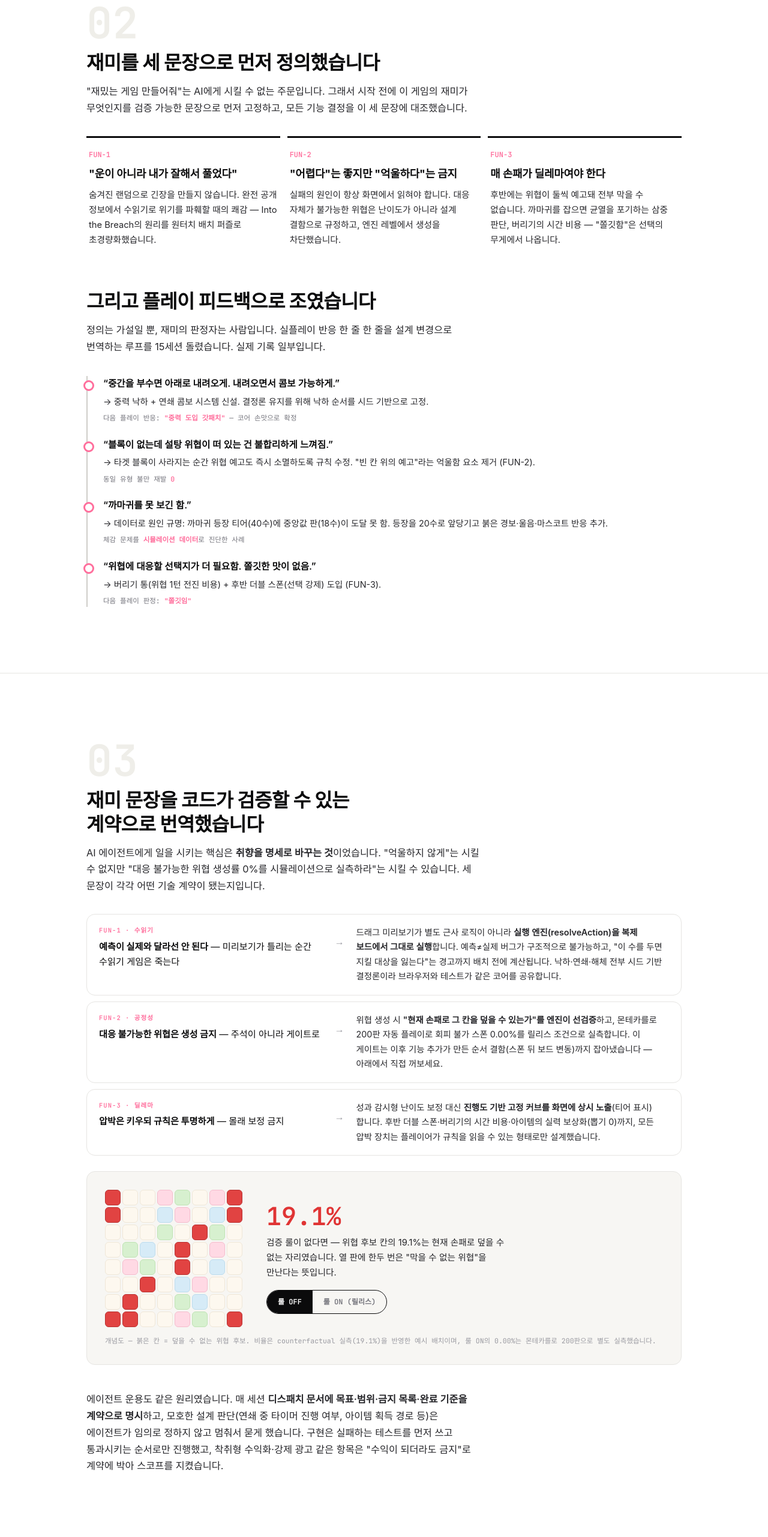
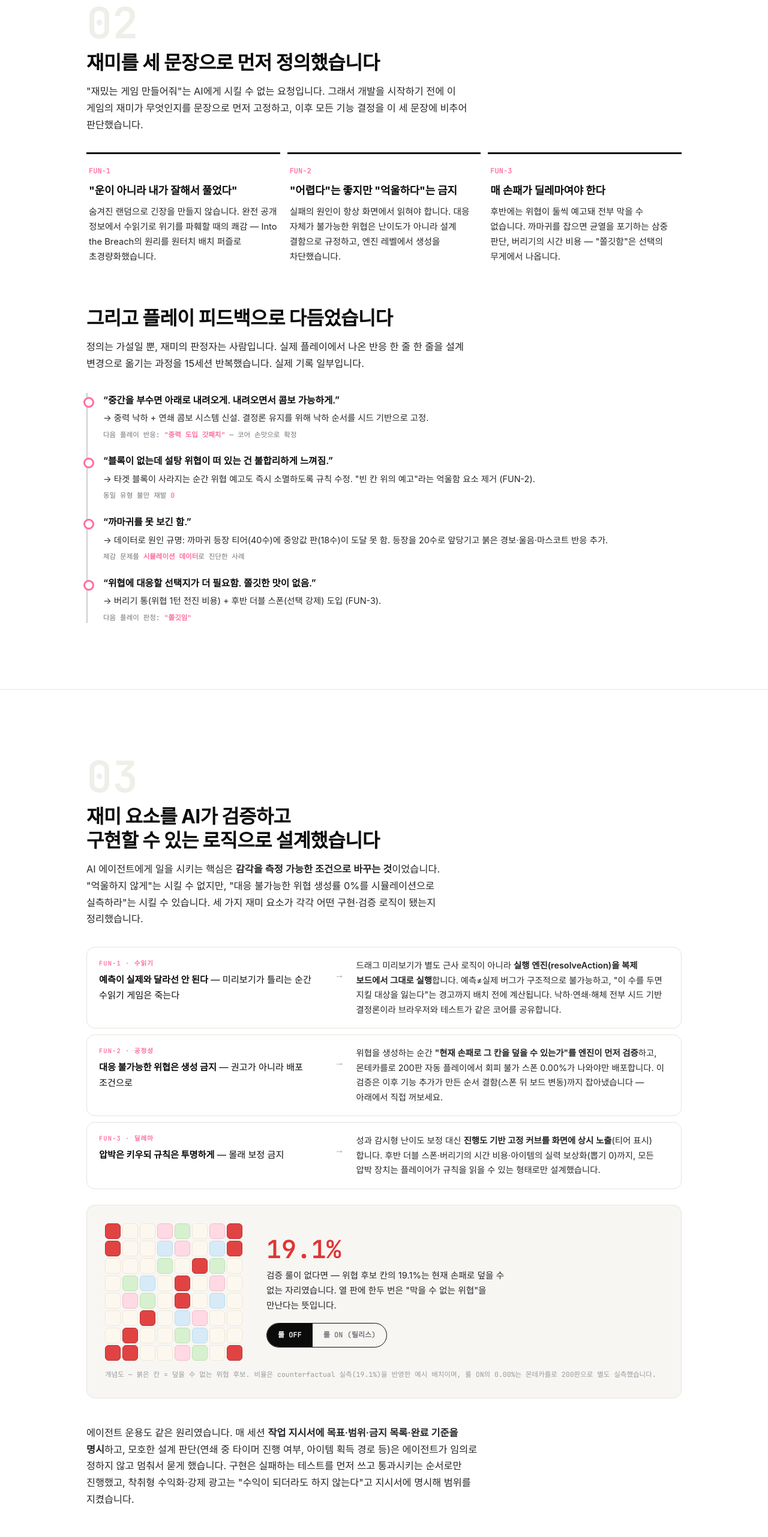
Before and after one commit to ljhljh0703-cmd/jelly-panic, a plain HTML site: page portfolio.html in a window 1280 px wide. Shown: the part 2077-4640 px from the top of the page at 60% size. Drawn offline with Linux system fonts and the light colour scheme; a web font is replaced by a local one.

Commit message:
portfolio: copy polish

```diff
--- a/portfolio.html
+++ b/portfolio.html
@@ -109,7 +109,7 @@ h1 i{font-style:normal;color:var(--jelly)}
 .tli .out{font-family:var(--mono);font-size:11.5px;color:var(--muted);margin-top:5px}
 .tli .out i{font-style:normal;color:var(--jelly);font-weight:600}
 
-/* ── 번역 테이블(재미→계약) ── */
+/* ── 재미→구현 로직 테이블 ── */
 .trans{display:grid;gap:10px;margin-top:32px}
 .trow{display:grid;grid-template-columns:minmax(0,1fr) 28px minmax(0,1.4fr);gap:14px;align-items:start;border:1px solid var(--line);border-radius:var(--r);padding:18px 20px;background:var(--paper)}
 @media(max-width:700px){.trow{grid-template-columns:1fr}.trow .ar{display:none}}
@@ -308,9 +308,9 @@ footer a:hover{color:var(--ink)}
     <div class="secno rv">02</div>
     <h2 class="rv">재미를 세 문장으로 먼저 정의했습니다</h2>
     <p class="intro rv">
-      "재밌는 게임 만들어줘"는 AI에게 시킬 수 없는 주문입니다.
-      그래서 시작 전에 이 게임의 재미가 무엇인지를 검증 가능한 문장으로 먼저 고정하고,
-      모든 기능 결정을 이 세 문장에 대조했습니다.
+      "재밌는 게임 만들어줘"는 AI에게 시킬 수 없는 요청입니다.
+      그래서 개발을 시작하기 전에 이 게임의 재미가 무엇인지를 문장으로 먼저 고정하고,
+      이후 모든 기능 결정을 이 세 문장에 비추어 판단했습니다.
     </p>
     <div class="fun3">
       <div class="fun rv">
@@ -330,10 +330,10 @@ footer a:hover{color:var(--ink)}
       </div>
     </div>
 
-    <h2 class="rv" style="margin-top:70px">그리고 플레이 피드백으로 조였습니다</h2>
+    <h2 class="rv" style="margin-top:70px">그리고 플레이 피드백으로 다듬었습니다</h2>
     <p class="intro rv">
-      정의는 가설일 뿐, 재미의 판정자는 사람입니다. 실플레이 반응 한 줄 한 줄을
-      설계 변경으로 번역하는 루프를 15세션 돌렸습니다. 실제 기록 일부입니다.
+      정의는 가설일 뿐, 재미의 판정자는 사람입니다. 실제 플레이에서 나온 반응 한 줄 한 줄을
+      설계 변경으로 옮기는 과정을 15세션 반복했습니다. 실제 기록 일부입니다.
     </p>
     <div class="tl">
       <div class="tli rv">
@@ -364,11 +364,11 @@ footer a:hover{color:var(--ink)}
 <section class="block" id="build">
   <div class="wrap">
     <div class="secno rv">03</div>
-    <h2 class="rv">재미 문장을 코드가 검증할 수 있는<br>계약으로 번역했습니다</h2>
+    <h2 class="rv">재미 요소를 AI가 검증하고<br>구현할 수 있는 로직으로 설계했습니다</h2>
     <p class="intro rv">
-      AI 에이전트에게 일을 시키는 핵심은 <b>취향을 명세로 바꾸는 것</b>이었습니다.
-      "억울하지 않게"는 시킬 수 없지만 "대응 불가능한 위협 생성률 0%를 시뮬레이션으로 실측하라"는 시킬 수 있습니다.
-      세 문장이 각각 어떤 기술 계약이 됐는지입니다.
+      AI 에이전트에게 일을 시키는 핵심은 <b>감각을 측정 가능한 조건으로 바꾸는 것</b>이었습니다.
+      "억울하지 않게"는 시킬 수 없지만, "대응 불가능한 위협 생성률 0%를 시뮬레이션으로 실측하라"는 시킬 수 있습니다.
+      세 가지 재미 요소가 각각 어떤 구현·검증 로직이 됐는지 정리했습니다.
     </p>
     <div class="trans">
       <div class="trow rv">
@@ -377,9 +377,9 @@ footer a:hover{color:var(--ink)}
         <div class="to">드래그 미리보기가 별도 근사 로직이 아니라 <b>실행 엔진(resolveAction)을 복제 보드에서 그대로 실행</b>합니다. 예측≠실제 버그가 구조적으로 불가능하고, "이 수를 두면 지킬 대상을 잃는다"는 경고까지 배치 전에 계산됩니다. 낙하·연쇄·해체 전부 시드 기반 결정론이라 브라우저와 테스트가 같은 코어를 공유합니다.</div>
       </div>
       <div class="trow rv">
-        <div class="from"><span class="k">FUN-2 · 공정성</span><b>대응 불가능한 위협은 생성 금지</b> — 주석이 아니라 게이트로</div>
+        <div class="from"><span class="k">FUN-2 · 공정성</span><b>대응 불가능한 위협은 생성 금지</b> — 권고가 아니라 배포 조건으로</div>
         <div class="ar">→</div>
-        <div class="to">위협 생성 시 <b>"현재 손패로 그 칸을 덮을 수 있는가"를 엔진이 선검증</b>하고, 몬테카를로 200판 자동 플레이로 회피 불가 스폰 0.00%를 릴리스 조건으로 실측합니다. 이 게이트는 이후 기능 추가가 만든 순서 결함(스폰 뒤 보드 변동)까지 잡아냈습니다 — 아래에서 직접 꺼보세요.</div>
+        <div class="to">위협을 생성하는 순간 <b>"현재 손패로 그 칸을 덮을 수 있는가"를 엔진이 먼저 검증</b>하고, 몬테카를로 200판 자동 플레이에서 회피 불가 스폰 0.00%가 나와야만 배포합니다. 이 검증은 이후 기능 추가가 만든 순서 결함(스폰 뒤 보드 변동)까지 잡아냈습니다 — 아래에서 직접 꺼보세요.</div>
       </div>
       <div class="trow rv">
         <div class="from"><span class="k">FUN-3 · 딜레마</span><b>압박은 키우되 규칙은 투명하게</b> — 몰래 보정 금지</div>
@@ -404,10 +404,10 @@ footer a:hover{color:var(--ink)}
     </div>
 
     <p class="intro rv" style="margin-top:44px">
-      에이전트 운용도 같은 원리였습니다. 매 세션 <b>디스패치 문서에 목표·범위·금지 목록·완료 기준을 계약으로 명시</b>하고,
+      에이전트 운용도 같은 원리였습니다. 매 세션 <b>작업 지시서에 목표·범위·금지 목록·완료 기준을 명시</b>하고,
       모호한 설계 판단(연쇄 중 타이머 진행 여부, 아이템 획득 경로 등)은 에이전트가 임의로 정하지 않고 멈춰서 묻게 했습니다.
       구현은 실패하는 테스트를 먼저 쓰고 통과시키는 순서로만 진행했고,
-      착취형 수익화·강제 광고 같은 항목은 "수익이 되더라도 금지"로 계약에 박아 스코프를 지켰습니다.
+      착취형 수익화·강제 광고는 "수익이 되더라도 하지 않는다"고 지시서에 명시해 범위를 지켰습니다.
     </p>
   </div>
 </section>
@@ -423,7 +423,7 @@ footer a:hover{color:var(--ink)}
         <tr><th>명령</th><th>결과</th><th>증명하는 것</th><th>증명하지 않는 것</th></tr>
         <tr><td>node test/test.js</td><td class="res">90 passed / 0 failed</td><td>결정론(같은 시드 = 같은 결과)과 낙하·연쇄·위협·아이템·모드 규칙의 명세 일치</td><td class="not">화면 렌더 품질, 조작감</td></tr>
         <tr><td>node test/smoke.js</td><td class="res">16 passed / 0 failed</td><td>DOM 스텁 환경에서 초기화·렌더 루프·드래그 시퀀스가 예외 없이 동작</td><td class="not">실기기 픽셀·터치 지연 (스텁 ≠ 실화면)</td></tr>
-        <tr><td>node test/sim.js 200</td><td class="res">회피 불가 스폰 0.00%</td><td>공정성 게이트 통과 — 대응 불가능한 위협이 생성되지 않음</td><td class="not">재미·밸런스 체감 (릴리스 게이트이지 과학적 벤치마크가 아님)</td></tr>
+        <tr><td>node test/sim.js 200</td><td class="res">회피 불가 스폰 0.00%</td><td>공정성 배포 조건 충족 — 대응 불가능한 위협이 생성되지 않음</td><td class="not">재미·밸런스 체감 (배포 조건이지 과학적 벤치마크가 아님)</td></tr>
         <tr><td>counterfactual</td><td class="res">19.1% uncoverable</td><td>검증 룰 부재 시 위협 후보의 19.1%가 대응 불가 — 룰의 존재 가치 실측</td><td class="not">타 게임과의 비교 우위</td></tr>
         <tr><td>deploy gate</td><td class="res">live 200 · SHA 일치 · 스캔 0</td><td>배포본 = 검증본(해시 일치), 사설 경로·이메일·디버그 훅 누출 0</td><td class="not">가용성 SLA, 트래픽 처리 능력</td></tr>
       </table>
@@ -442,14 +442,14 @@ footer a:hover{color:var(--ink)}
   <div class="wrap">
     <div class="secno rv">05</div>
     <h2 class="rv">에이전트는 셋, 판단의 주인은 하나</h2>
-    <p class="intro rv">이 프로젝트의 산출물은 게임만이 아니라 <b>게임을 만든 생산 체계</b>입니다. 방향과 취향 판단은 전부 사람이 내리고, 에이전트는 계약된 범위에서만 움직입니다.</p>
+    <p class="intro rv">이 프로젝트의 산출물은 게임만이 아니라 <b>게임을 만든 생산 체계</b>입니다. 방향과 취향 판단은 전부 사람이 내리고, 에이전트는 지시서에 명시된 범위 안에서만 움직입니다.</p>
     <div class="loop">
       <div class="role me rv"><div class="tag2">DIRECTION</div><div class="who">사용자 (나)</div><div class="what">컨셉·재미 판정·플레이 피드백·모든 최종 결정. "쫄깃한가"는 사람만 안다</div></div>
       <div class="role rv"><div class="tag2">BUILD</div><div class="who">Fable</div><div class="what">설계·구현 슬라이스. 실패 테스트 먼저, 모호하면 멈춰서 질문</div></div>
-      <div class="role rv"><div class="tag2">VERIFY·SHIP</div><div class="who">Codex</div><div class="what">독립 재검증·배포·누출 스캔. 빌더의 자가 검증을 신뢰하지 않는 별도 게이트</div></div>
-      <div class="role rv"><div class="tag2">CONTEXT·GATE</div><div class="who">vault Claude</div><div class="what">지식 베이스·산출물 승인 게이트. 세션이 바뀌어도 맥락이 유지되는 이유</div></div>
+      <div class="role rv"><div class="tag2">VERIFY·SHIP</div><div class="who">Codex</div><div class="what">독립 재검증·배포·누출 스캔. 구현자의 자가 검증을 그대로 믿지 않는 별도 검증자</div></div>
+      <div class="role rv"><div class="tag2">CONTEXT·GATE</div><div class="who">vault Claude</div><div class="what">지식 베이스 관리와 산출물 최종 승인. 세션이 바뀌어도 맥락이 유지되는 이유</div></div>
     </div>
-    <div class="loopflow rv">플레이 피드백 <i>→</i> 디스패치(범위·금지 명시) <i>→</i> 실패 테스트 먼저 <i>→</i> 구현 <i>→</i> 시뮬 실측 <i>→</i> RETURN 보고 <i>→</i> 게이트 승인 <i>→</i> 다음 루프 · 이 사이클 15회로 완성</div>
+    <div class="loopflow rv">플레이 피드백 <i>→</i> 작업 지시서(범위·금지 명시) <i>→</i> 실패 테스트 먼저 <i>→</i> 구현 <i>→</i> 시뮬레이션 실측 <i>→</i> 결과 보고 <i>→</i> 승인 <i>→</i> 다음 루프 · 이 사이클을 15회 반복해 완성</div>
   </div>
 </section>
 
@@ -480,9 +480,9 @@ footer a:hover{color:var(--ink)}
       </div>
     </div>
     <div class="learn">
-      <div class="litem rv"><b>스텁 통과는 실화면 증명이 아닙니다.</b><p>가짜 DOM에서 전건 통과한 코드가 실제 브라우저의 네이티브 타입 차이로 첫 화면부터 죽은 적이 있습니다. 실패 모드를 스텁에 역이식해 회귀 테스트로 만들고, 실화면 확인을 별도 게이트로 분리했습니다.</p></div>
-      <div class="litem rv"><b>게이트는 설계도 지킵니다.</b><p>공정성 시뮬레이션은 룰을 증명하려고 만들었지만, 나중에 기능 추가가 만든 순서 결함을 잡아낸 것도 같은 게이트였습니다. 테스트는 회귀 방지를 넘어 설계 불변식의 감시자였습니다.</p></div>
-      <div class="litem rv"><b>메타데이터도 릴리스 대상입니다.</b><p>커밋 서명의 개인정보, 번들에 남은 디버그 훅도 공개됩니다. 누출 스캔을 배포 게이트에 넣고, 디버그 코드는 빌드가 마커 기준으로 자동 제거하게 바꿨습니다.</p></div>
+      <div class="litem rv"><b>스텁 통과는 실화면 증명이 아닙니다.</b><p>가짜 DOM에서 전건 통과한 코드가 실제 브라우저의 네이티브 타입 차이로 첫 화면부터 죽은 적이 있습니다. 그 실패 모드를 스텁에 옮겨 회귀 테스트로 만들고, 실화면 확인을 별도 검증 단계로 분리했습니다.</p></div>
+      <div class="litem rv"><b>검증은 설계도 지킵니다.</b><p>공정성 시뮬레이션은 규칙을 증명하려고 만들었지만, 나중에 기능 추가가 만든 순서 결함을 잡아낸 것도 같은 시뮬레이션이었습니다. 테스트는 회귀 방지를 넘어 설계 원칙의 감시자였습니다.</p></div>
+      <div class="litem rv"><b>메타데이터도 배포 대상입니다.</b><p>커밋 서명의 개인정보, 번들에 남은 디버그 코드도 함께 공개됩니다. 누출 검사를 배포 조건에 넣고, 디버그 코드는 빌드가 표시 구간 기준으로 자동 제거하게 바꿨습니다.</p></div>
     </div>
   </div>
 </section>
@@ -490,7 +490,7 @@ footer a:hover{color:var(--ink)}
 <!-- ═══════════ CLOSING ═══════════ -->
 <div class="closing">
   <div class="wrap">
-    <h2 class="rv">재미는 사람이 판정하고,<br>구현은 계약으로 검증했습니다</h2>
+    <h2 class="rv">재미는 사람이 판정하고,<br>구현은 데이터로 검증했습니다</h2>
     <p class="rv">이 페이지의 모든 수치는 공개 저장소에서 같은 명령으로 재현할 수 있고, 게임은 지금 이 브라우저에서 돌아갑니다.</p>
     <div class="ctas rv">
       <a class="btn solid" href="./index.html" target="_blank" rel="noopener">플레이 ↗</a>
```
